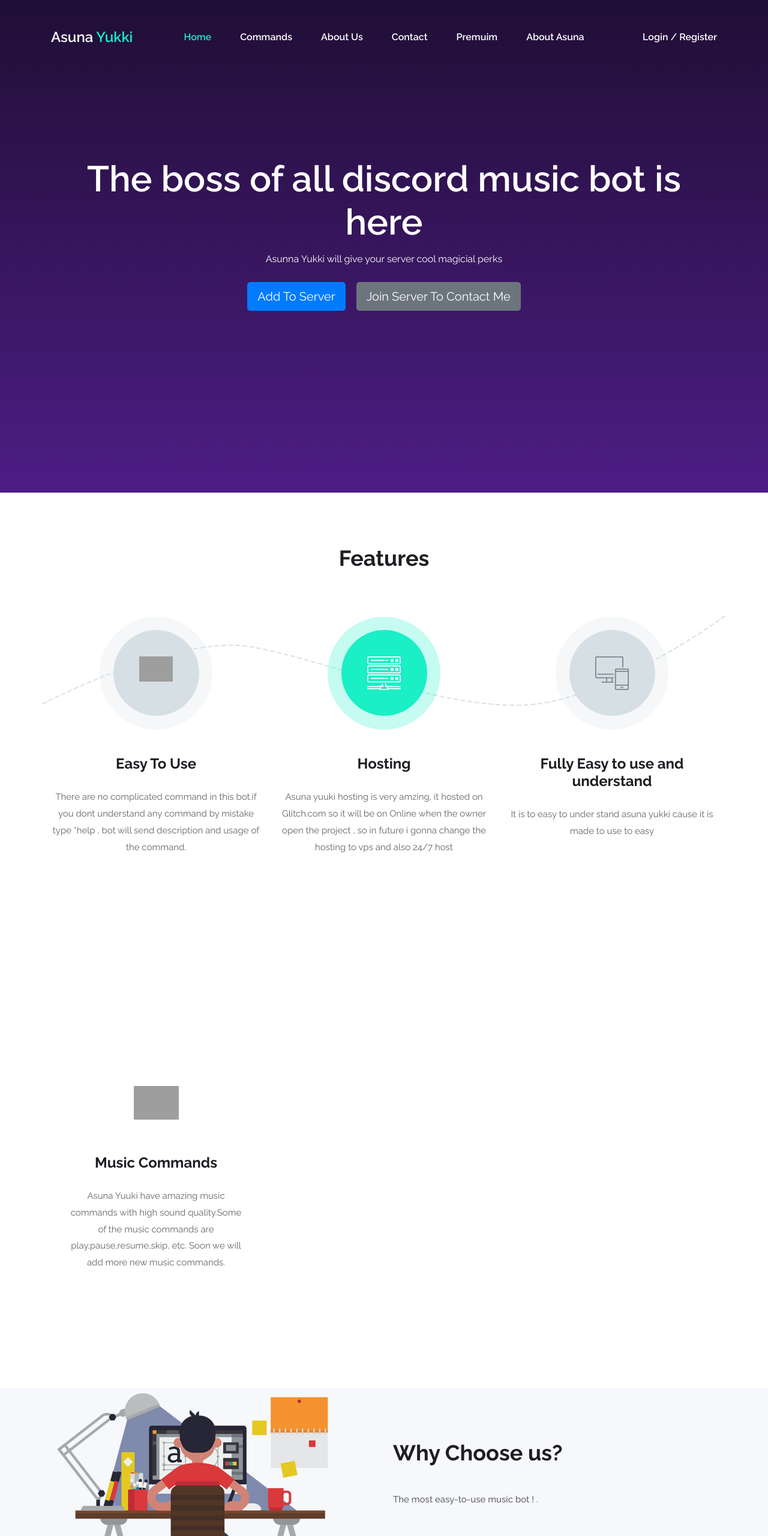
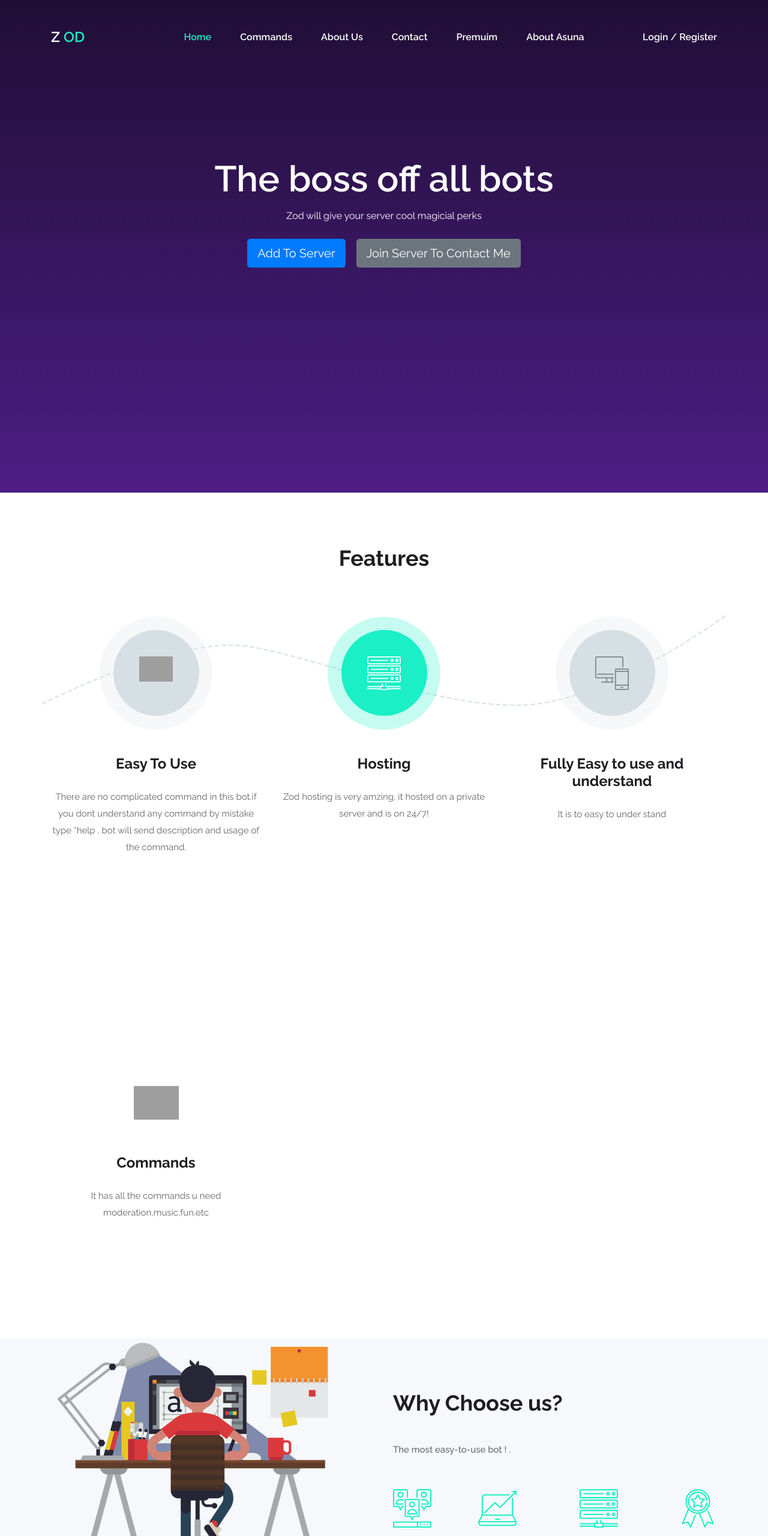
Before and after one commit to ChristopherRobi/zod.github.io, a plain HTML site: page index.html in a window 1280 px wide. Shown: the top 2560 px of the page at 60% size. Drawn offline with Linux system fonts and the light colour scheme; grey boxes are pictures that could not be loaded.

Commit message:
🕰😇 Updated with Glitch

```diff
--- a/index.html
+++ b/index.html
@@ -25,7 +25,7 @@
 			<div class="row">
 				<div class="col">
 					<div class="header_content d-flex flex-row align-items-center justify-content-start trans_400">
-						<div class="logo"><a href="#">Asuna  <span>Yukki</span></a></div>
+						<div class="logo"><a href="#">Z  <span>OD</span></a></div>
 						<nav class="main_nav ml-auto mr-auto">
 							<ul class="d-flex flex-row align-items-center justify-content-start">
 								<li class="active"><a href="index.html">Home</a></li>
@@ -79,8 +79,8 @@
 				<div class="row">
 					<div class="col">
 						<div class="home_content text-center">
-							<div class="home_title">The boss of all discord music bot is here</div>
-							<div class="home_text">Asunna Yukki will give your server cool magicial perks</div>
+							<div class="home_title">The boss off all bots</div>
+							<div class="home_text">Zod will give your server cool magicial perks</div>
 <br>
     <a class="btn btn-primary btn-lg" href="https://discord.com/oauth2/authorize?client_id=727050520891621408&permissions=8&scope=bot" role="button">Add To Server</a>
     &nbsp;
@@ -130,7 +130,7 @@
 						<div class="intro_item_content">
 							<div class="intro_item_title">Hosting</div>
 							<div class="intro_item_text">
-								<p>Asuna yuuki hosting is very amzing, it hosted on Glitch.com so it will be on Online when the owner open the project , so  in future i gonna change the hosting to vps and also 24/7 host</p>
+								<p>Zod hosting is very amzing, it hosted on a private server and is on 24/7!</p>
 							</div>
 						</div>
 					</div>
@@ -145,7 +145,7 @@
 						<div class="intro_item_content">
 							<div class="intro_item_title">Fully Easy to use and understand</div>
 							<div class="intro_item_text">
-								<p>It is to easy to under stand asuna yukki cause it is made to use to easy </p>
+								<p>It is to easy to under stand   </p>
 							</div>
 						</div>
 					</div>
@@ -172,9 +172,9 @@
 				<div class="col-lg-4 service_col magic_fade_in">
 					<div class="service d-flex flex-column align-items-center justify-content-start text-center trans_200">
 						<div class="service_icon"><img class="svg" src="https://image.flaticon.com/icons/svg/263/263144.svg" alt=""></div>
-						<div class="service_title"><h3>Music Commands</h3></div>
+						<div class="service_title"><h3>Commands</h3></div>
 						<div class="service_text">
-							<p>Asuna Yuuki have amazing music commands with high sound quality.Some of the music commands are play,pause,resume,skip, etc. Soon we will add more new music commands.</p>
+							<p>It has all the commands u need moderation,music,fun,etc</p>
 						</div>
 					</div>
 				</div>
@@ -205,7 +205,7 @@
 					<div class="choice_content">
 						<div class="section_title magic_fade_in"><h2>Why Choose us?</h2></div>
 						<div class="choice_text">
-							<p>The most easy-to-use music bot ! .</p>
+							<p>The most easy-to-use bot ! .</p>
 						</div>
 						<div class="choice_list">
 							<ul class="d-flex flex-row align-items-start justify-content-between">
@@ -253,13 +253,13 @@
 
 				<div class="col-lg-6 footer_col magic_fade_in">
 					<div class="footer_about">
-						<div class="footer_logo">ASUNA<span>YUKKI</span></div>
+						<div class="footer_logo">Z<span>od</span></div>
 						<div class="copyright"><!-- Link back to Colorlib can't be removed. Template is licensed under CC BY 3.0. -->
 Copyright &copy;<script>document.write(new Date().getFullYear());</script> All rights reserved | This template is made with <i class="fa fa-heart-o" aria-hidden="true"></i> by <a href="https://" target="_blank">Abdullah Shahab Junejo</a>
 <!-- Link back to Colorlib can't be removed. Template is licensed under CC BY 3.0. -->
 </div>
 						<div class="footer_text">
-    				<p>This Theme is Made by  <b>Abdullah Shahab Junejo</b></p>
+    				<p>This Theme is Made by  <b>Christopher</b></p>
 						</div>
 
 			</div>
```
Also changed, not shown: commands.html (+5 -5 lines), contact.html (+4 -4 lines).
